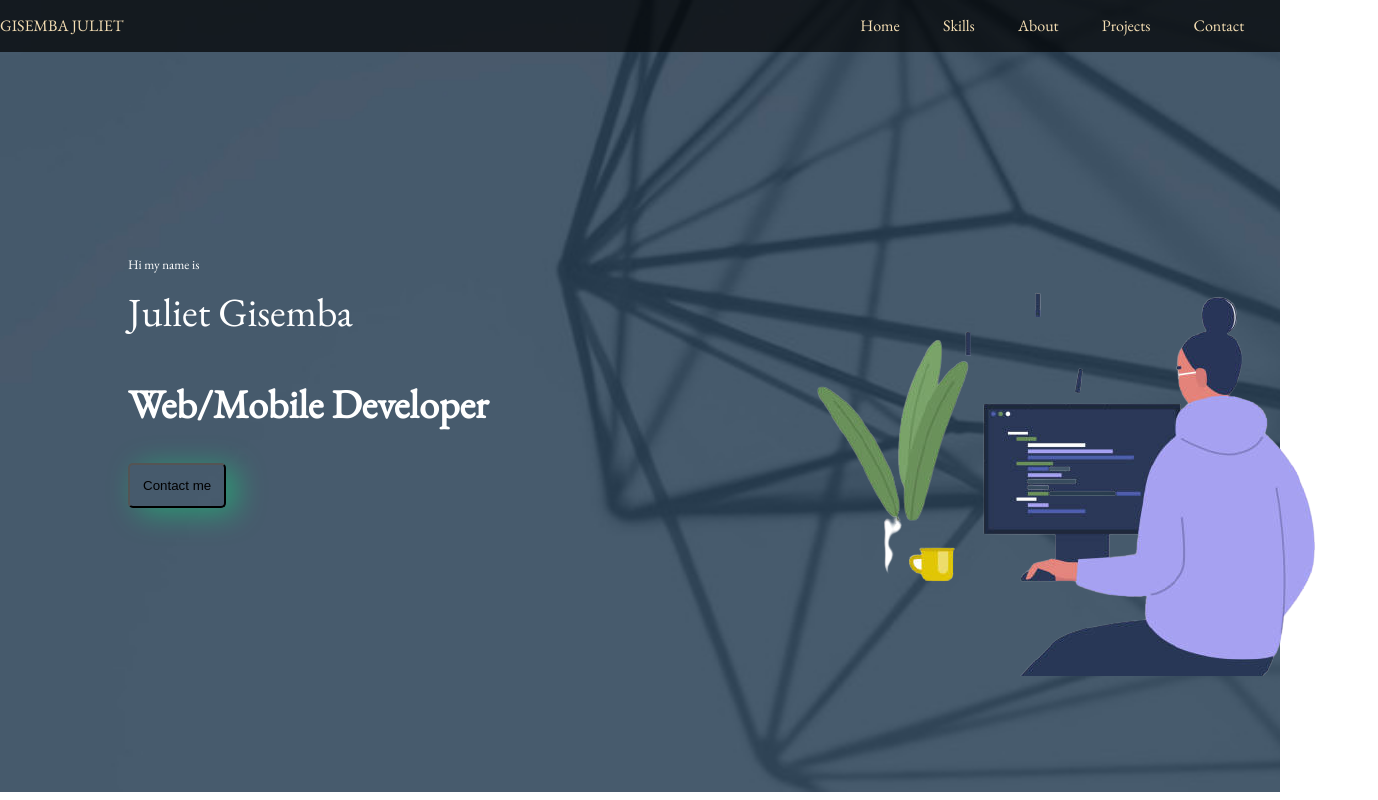
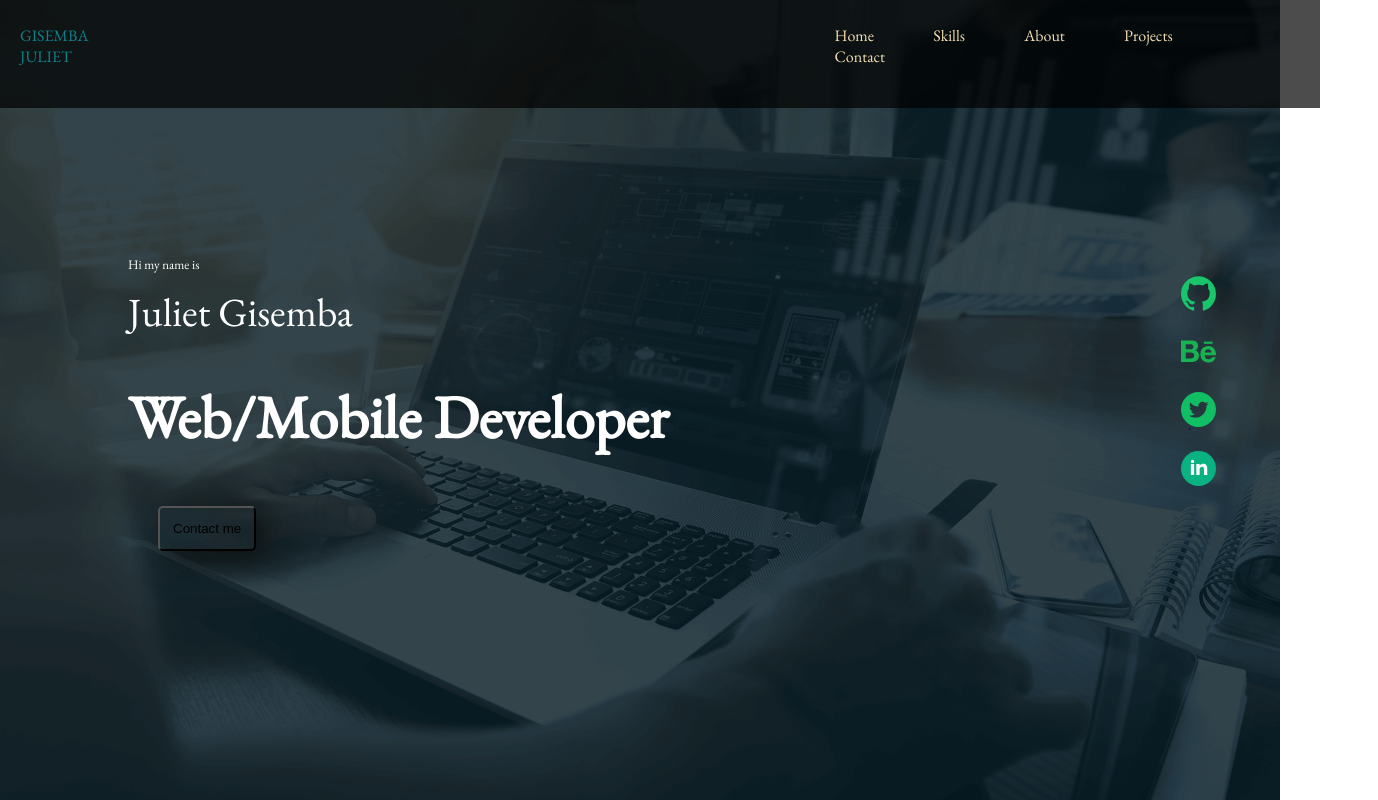
Before and after one commit to Juliet879/Portfolio_, a plain HTML site: page index.html in a window 1280 px wide. Shown: the top 800 px of the page, 1378 px wide, since content can reach past the window. Drawn offline with nearby package versions, Linux system fonts and the light colour scheme.

Commit message:
added the contacts

```diff
--- a/index.html
+++ b/index.html
@@ -30,8 +30,12 @@
                 <h1 id="word3">Web/Mobile Developer</h1>
                 <a href=""><button id="btn_touch">Contact me</button></a>
             </div>
-            <div class="landing-image">
-                <img id="land-vector" src="/images/landing.PNG" alt="">
+            <div class="social_icons">
+                <a href="https://github.com/Juliet879"> <img id="social" src="/images/github.svg" alt=""></a>
+                <a href="https://www.behance.net/loggedout/julietgisemba"> <img id="social" src="/images/behance.svg" alt=""></a>
+                <a href="https://twitter.com/?logout=1626925517028"><img id="social" src="/images/twitter.svg" alt=""> </a>
+                <a href="https://www.linkedin.com/signup/cold-join?trk=guest_homepage-basic_nav-header-join"> <img id="social" src="/images/linkedin.svg" alt=""></a>
+
             </div>
         </div>
 
@@ -68,8 +72,8 @@
                 <p>
                     Juliet is a software developer student at AkiraChix interested in the job role of an Intern as a software developer with a get-to-deliver quality product spirit . She has skills in Kotlin, Python, JavaScript and is currently learning django .She is passionate
                     and aspires to create human centered designs and providing solutions that have community at its core.Her enthusiasm for teamwork has made her learn the importance of breaking big tasks into small manageable and doable tasks.
-
                 </p>
+                <a href="https://docs.google.com/document/d/1R5mpJz7Je-WbPhmPBCWwTTXZQeHkLeRU9GZfOylQx6Q/edit"> <button id="resume">RESUME</button></a>
             </div>
 
 
@@ -131,6 +135,12 @@
                     <p>+254 705699879</p>
                     <p>gisembajuliett@gmail.com</p>
                     <h4>SOCIAL</h4>
+                    <div class="icons">
+                        <img id="social" src="/images/linkedin.svg" alt="">
+                        <img id="social" src="/images/github.svg" alt="">
+                        <img id="social" src="/images/twitter.svg" alt="">
+                        <img id="social" src="/images/behance.svg" alt="">
+                    </div>
 
                 </div>
             </div>
--- a/styles.css
+++ b/styles.css
@@ -10,10 +10,10 @@ body {
 }
 
 .home {
-    background-image: url(/images/background.jpg);
+    background-image: url(/images/background2.png);
     background-repeat: no-repeat;
     background-size: cover;
-    height: 99vh;
+    height: 100vh;
 }
 
 #header1 {
@@ -36,25 +36,23 @@ nav {
 
 nav {
     display: flex;
-    width: 100%;
     position: absolute;
     background-color: rgba(0, 0, 0, 0.7);
-    /* margin-top: 20px; */
 }
 
 .navbar {
-    padding-top: 15px;
-    position: fixed;
+    padding: 25px 20px;
+    /* position: fixed; */
     z-index: 9999;
 }
 
 nav ul {
-    padding-left: 56%;
+    padding-left: 52%;
 }
 
 nav p {
     display: flex;
-    color: wheat;
+    color: rgb(13, 131, 139);
 }
 
 nav ul li {
@@ -63,15 +61,15 @@ nav ul li {
 
 nav ul li a {
     justify-content: space-between;
-    padding: 10px 20px;
+    padding: 10px 28px;
     text-decoration: none;
     color: wheat;
     /* padding-right: 10px; */
 }
 
 nav ul li a:hover {
-    border-bottom: 2px solid #00e9a300;
-    box-shadow: 10px 5px 30px rgba(0, 255, 128, 0.4);
+    border-bottom: 1px solid #00e9a300;
+    box-shadow: 5px 5px 10px rgba(0, 255, 128, 0.4);
 }
 
 .active {
@@ -101,7 +99,7 @@ nav ul li a:hover {
 }
 
 #word3 {
-    font-size: 40px;
+    font-size: 60px;
 }
 
 #land-vector {
@@ -112,8 +110,29 @@ nav ul li a:hover {
 #btn_touch {
     background-color: transparent;
     padding: 13px;
-    box-shadow: 10px 5px 30px rgba(0, 255, 128, 0.4);
+    box-shadow: 10px 5px 30px rgba(13, 14, 13, 0.938);
     border-radius: 5px;
+    margin-left: 30px;
+}
+
+#btn_touch:hover {
+    background-color: white;
+    color: rgb(6, 95, 73);
+    font-size: large;
+}
+
+#social {
+    width: 35px;
+    height: 35px;
+    padding-top: 20px;
+}
+
+.social_icons {
+    position: sticky;
+    margin-left: 40%;
+    writing-mode: vertical-rl;
+    transform: rotate(360deg);
+    margin-top: 20%;
 }
 
 
@@ -282,8 +301,8 @@ h5 {
 
 .contact {
     height: 100vh;
-    background-color: rgb(243, 243, 250);
     height: 50vh;
+    background-image: url("/images/background2.png");
 }
 
 .contact-page {
@@ -294,9 +313,15 @@ h5 {
     justify-content: space-around;
     margin: 10px 280px;
     padding-top: 3%;
+    background-color: rgba(0, 0, 0, 0.5);
+    color: white;
 }
 
 #header4 {
     margin-left: 45%;
     margin-top: 5%;
 }
+
+input {
+    border-radius: 5px;
+}
```
Also changed, not shown: images/background2.png (added), images/behance.svg (added), images/github.svg (added), images/linkedin.svg (added), images/twitter.svg (added).
